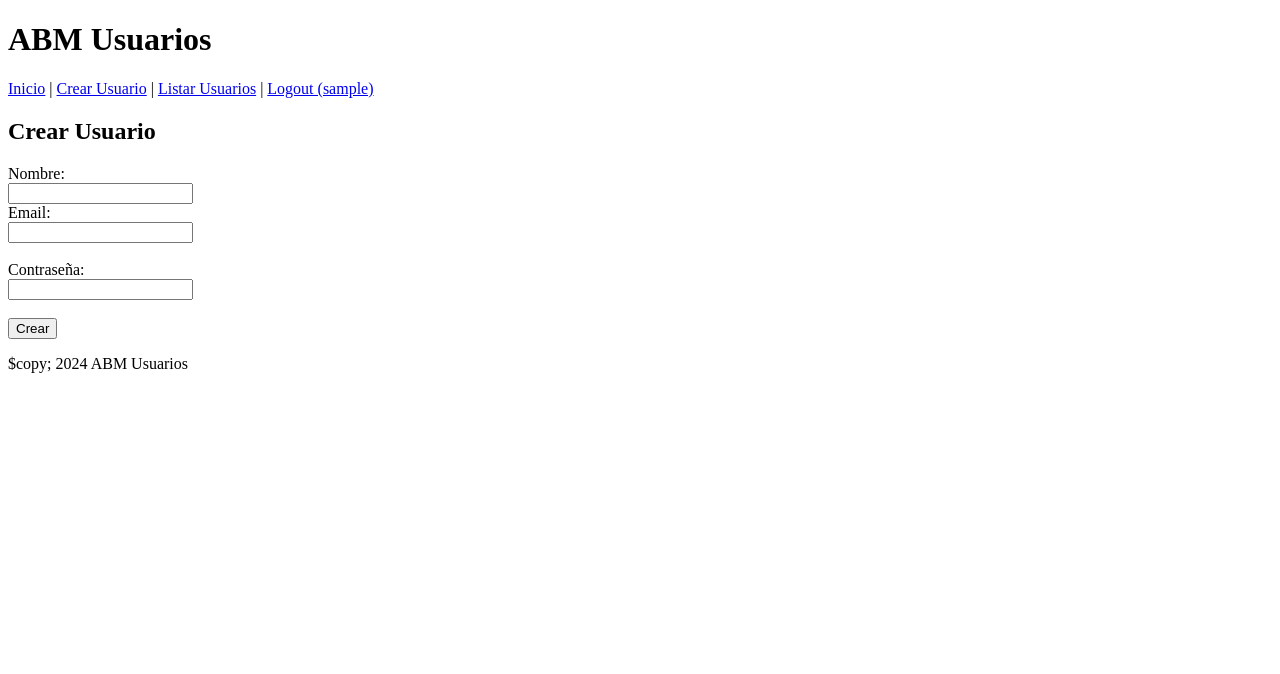
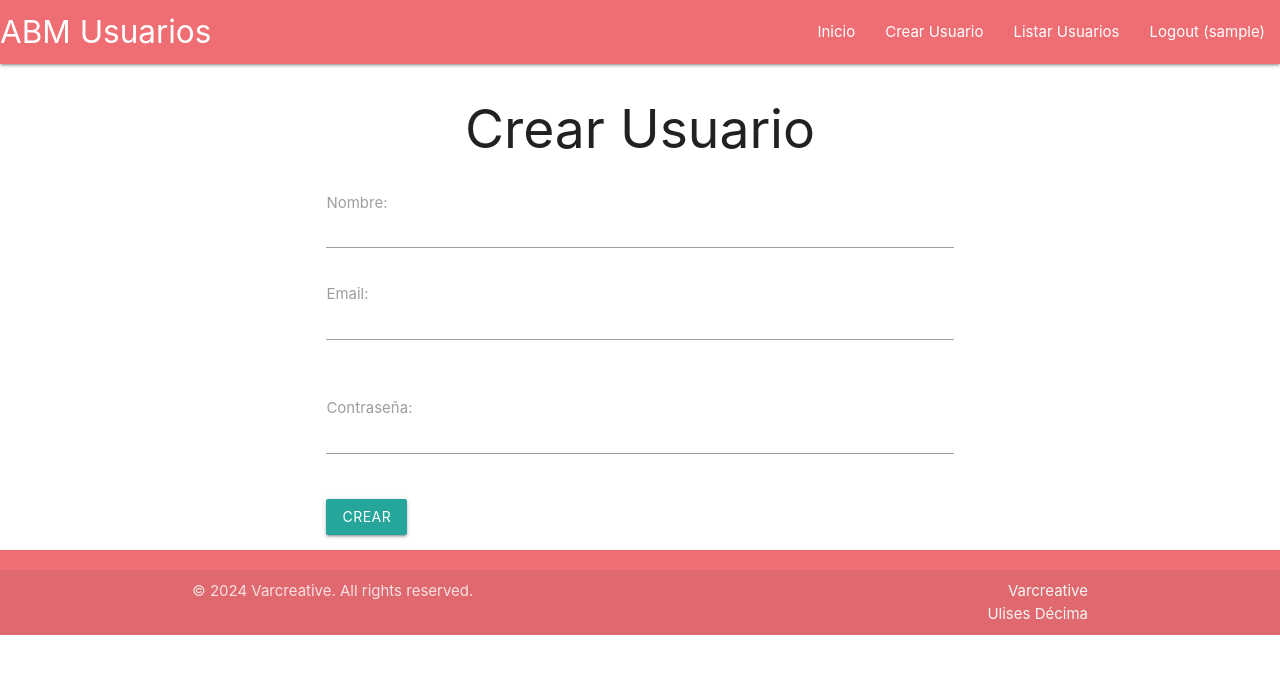
Before and after one commit to ulidecima/ulidecima-Prueba-tecnica-PHP-Varcreative, a PHP site: page /create_user.php in a window 1280 px wide. Shown: the top 674 px of the page. Run offline with PHP 8.4, Linux system fonts and the light colour scheme; the visitor is signed in with stand-in values (Sample User, id 1).

```diff
--- a/public/create_user.php
+++ b/public/create_user.php
@@ -38,16 +38,25 @@ if ($_POST) {
 ?>
 
 <h2>Crear Usuario</h2>
-<form action="create_user.php" method="post">
-    <label for="name">Nombre:</label><br>
-    <input type="text" id="name" name="name" required><br>
-    <label for="email">Email:</label><br>
-    <input type="email" id="email" name="email" required><br><br>
-    <label for="password">Contraseña:</label><br>
-    <input type="password" id="password" name="password" required><br><br>
-    <input type="submit" value="Crear">
-</form>
-
+<div class="container left-align">
+    <form action="create_user.php" method="post">
+        <div class="input-field">
+            <label for="name">Nombre:</label><br>
+            <input type="text" id="name" name="name" class="validate" required><br>
+        </div>
+        <div class="input-field">
+            <label for="email">Email:</label><br>
+            <input type="email" id="email" name="email" class="validate" required><br><br>
+        </div>
+        <div class="input-field">
+            <label for="password">Contraseña:</label><br>
+            <input type="password" id="password" name="password" class="validate" required><br><br>
+        </div>
+        <div class="input-field">
+            <input type="submit" class="btn waves-effect waves-light" value="Crear">
+        </div>
+    </form>
+</div>
 <?php
 include_once '../templates/footer.php';
 ?>
--- a/public/list_users.php
+++ b/public/list_users.php
@@ -22,10 +22,11 @@ $numRows = $stmt -> rowCount();
 ?>
 
 <h2>Lista de Usuarios</h2>
+<div class="container left-align">
 <?php
 
 if ($numRows > 0) {
-    echo "<table>";
+    echo '<table class="highlight">';
     echo "<tr>";
     echo "<th>ID</th>";
     echo "<th>Nombre</th>";
@@ -54,6 +55,6 @@ if ($numRows > 0) {
 } else {
     echo "<div>No se encontraron usuarios.</div>";
 }
-
+echo "</div>";
 include_once '../templates/footer.php';
 ?>
--- a/templates/footer.php
+++ b/templates/footer.php
@@ -1,5 +1,12 @@
-        <footer>
-            <p>$copy; 2024 ABM Usuarios</p>
+        </div>
+        <footer class="page-footer">
+            <div class="footer-copyright">
+                <div class="container">
+                    © 2024 Varcreative. All rights reserved.
+                    <a class="grey-text text-lighten-4 right" href="https://www.varcreative.com/">Varcreative</a><br>
+                    <a class="grey-text text-lighten-4 right" href="www.linkedin.com/in/ulises-decima-704b28261">Ulises Décima</a>
+                </div>
+            </div>
         </footer>
     </body>
 </html>
--- a/templates/header.php
+++ b/templates/header.php
@@ -6,29 +6,43 @@
         }
     </script>
     <head>
+        <meta charset="UTF-8">
+        <meta name="viewport" content="width=device-width, initial-scale=1.0">
+        <title>Document</title>
+        <link href="https://cdnjs.cloudflare.com/ajax/libs/materialize/1.0.0/css/materialize.min.css" rel="stylesheet">
+        <link href="https://fonts.googleapis.com/icon?family=Material+Icons" rel="stylesheet">
         <title>ABM Usuarios</title>
     </head>
     <body>
         <header>
-            <h1>ABM Usuarios</h1>
             <nav>
+                <div class="nav-wrapper">
                     <?php
+                    echo '
+                        <a href="#!" class="brand-logo left">ABM Usuarios</a>
+                    ';
                     if (session_status() == PHP_SESSION_NONE) {
                         session_start();
                     }
                     if (isset($_SESSION['user_id'])) {
-                    echo '<a href="index.php">Inicio</a>';
-                    echo ' | ';
-                    echo '<a href="create_user.php">Crear Usuario</a>';
-                    echo ' | ';
-                    echo '<a href="list_users.php">Listar Usuarios</a>';
-                    echo ' | ';
-                    echo '<a href="logout.php">Logout (' . $_SESSION['user_name'] .')</a>';
+                        echo '
+                            <ul id="nav-mobile" class="right">
+                                <li><a href="index.php">Inicio</a></li>
+                                <li><a href="create_user.php">Crear Usuario</a></li>
+                                <li><a href="list_users.php">Listar Usuarios</a></li>
+                                <li><a href="logout.php">Logout (' . $_SESSION['user_name'] .')</a></li>
+                            </ul>
+                        ';
                     } else {
-                    echo '<a href="login.php">Login</a>';
-                    echo ' | ';
-                    echo '<a href="register.php">Registrarse</a>';
+                        echo '
+                            <ul id="nav-mobile" class="right">
+                                <li><a href="login.php">Login</a></li>
+                                <li><a href="register.php">Registrarse</a></li>
+                            </ul>
+                        ';
                     }
                     ?>
+                </div>
             </nav>
         </header>
+        <div class="container center">
```
Also changed, not shown: public/login.php (+9 -1 lines), public/register.php (+11 -1 lines), public/update_user.php (+10 -2 lines). Lines whose indentation alone changed are shown as unchanged.
